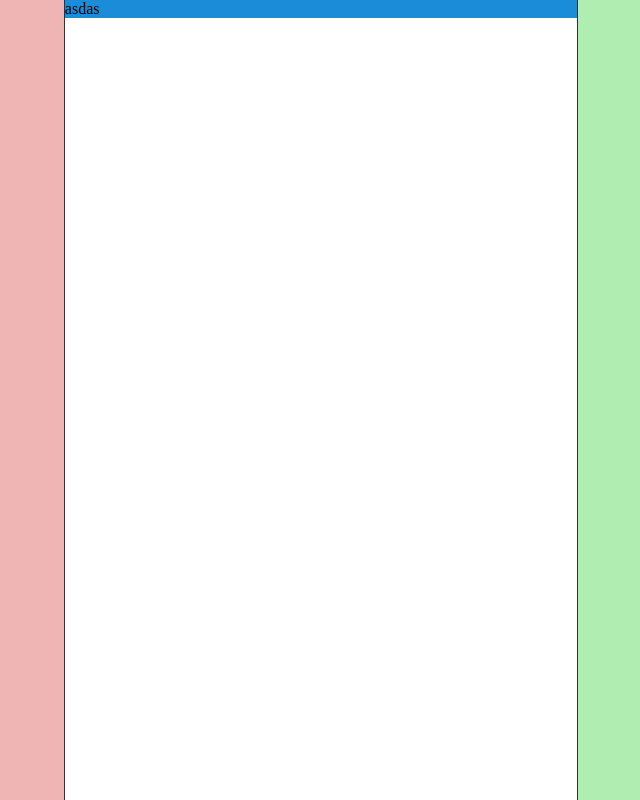
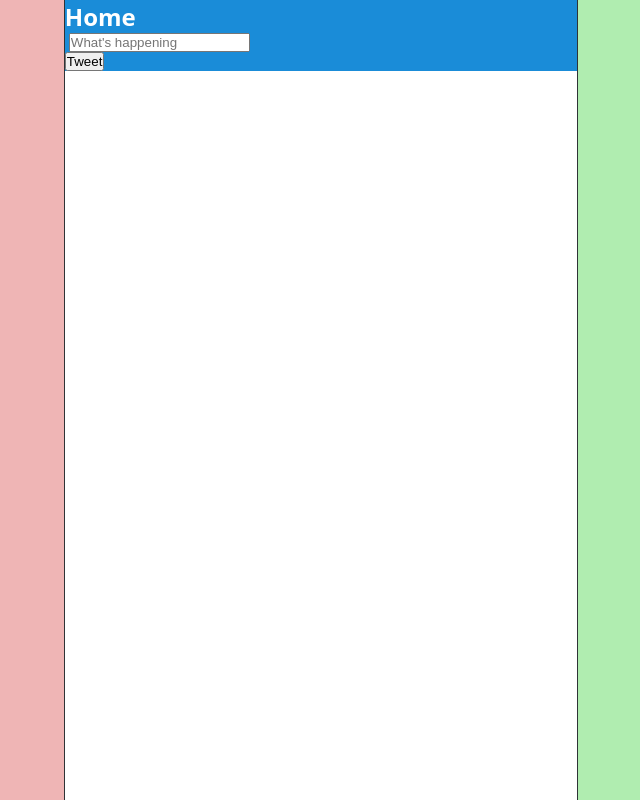
Before and after one commit to HousamKak/twitter-cloning, a PHP site: page /home-page/homepage.html in a window 1280 px wide. Shown: the whole page, without its empty margins (268-908 px from the left). Run offline with PHP 8.4, Linux system fonts and the light colour scheme.

Commit message:
Added middle side top elements

```diff
--- a/Frontend/home-page/homepage.html
+++ b/Frontend/home-page/homepage.html
@@ -18,7 +18,18 @@
 
       <!-- 40% -->
       <div>
-        <div class="middle-side">asdas</div>
+        <div class="middle-side">
+          <div class="happening">
+            <h1>Home</h1>
+            <div class="im-happen">
+              <img class="profile-photo" src="" />
+              <input placeholder="What's happening" />
+            </div>
+            <div class="tweet-btn">
+              <button>Tweet</button>
+            </div>
+          </div>
+        </div>
       </div>
       <!-- 34% -->
       <div>
--- a/Frontend/styles/style.css
+++ b/Frontend/styles/style.css
@@ -351,9 +351,14 @@ label {
 }
 
 .middle-side {
-  /* height: 200vh; */
+  /* height: 1000vh; */
   background-color: #1a8cd8;
   width: 40%;
   position: absolute;
   left: 26%;
 }
+
+/* Middle side first part */
+
+.profile-photo {
+}
```
